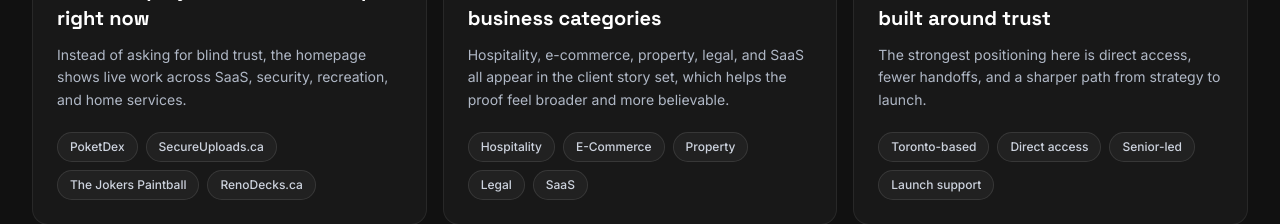
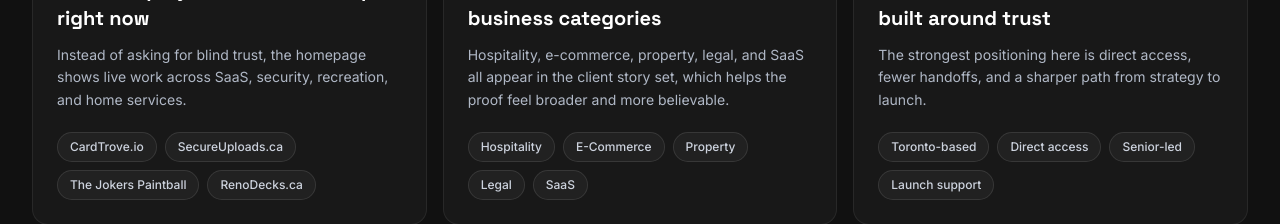
Before and after one commit to bellaclawd/excell-online, a React (Vite) app: page / in a window 1280 px wide. Shown: the part 1160-1384 px from the top of the page. Built offline with nearby package versions, Linux system fonts and the light colour scheme; no server answers.

Commit message:
feat: replace poketdex portfolio proof with cardtrove

```diff
--- a/src/components/sections/Portfolio.tsx
+++ b/src/components/sections/Portfolio.tsx
@@ -7,14 +7,19 @@
 import { portfolioItems, type PortfolioItem } from '../../data/portfolio'
 
 const CASE_STUDY_PARAM = 'case-study'
+const legacyCaseStudyIds: Record<string, string> = {
+  poketdex: 'cardtrove',
+}
 
 function getCaseStudyFromUrl() {
   const params = new URLSearchParams(window.location.search)
-  const id = params.get(CASE_STUDY_PARAM)
+  const rawId = params.get(CASE_STUDY_PARAM)
 
-  if (!id) {
+  if (!rawId) {
     return null
   }
+
+  const id = legacyCaseStudyIds[rawId] ?? rawId
 
   return portfolioItems.find((item) => item.id === id) ?? null
 }
--- a/src/components/sections/TrustBar.tsx
+++ b/src/components/sections/TrustBar.tsx
@@ -6,7 +6,7 @@
     eyebrow: 'Live Portfolio',
     title: 'Four real projects visitors can open right now',
     body: 'Instead of asking for blind trust, the homepage shows live work across SaaS, security, recreation, and home services.',
-    items: ['PoketDex', 'SecureUploads.ca', 'The Jokers Paintball', 'RenoDecks.ca'],
+    items: ['CardTrove.io', 'SecureUploads.ca', 'The Jokers Paintball', 'RenoDecks.ca'],
   },
   {
     icon: Building2,
--- a/src/data/portfolio.ts
+++ b/src/data/portfolio.ts
@@ -18,27 +18,27 @@
 
 export const portfolioItems: PortfolioItem[] = [
   {
-    id: 'poketdex',
-    title: 'PoketDex',
-    client: 'PoketDex',
+    id: 'cardtrove',
+    title: 'CardTrove.io',
+    client: 'CardTrove',
     category: 'SaaS & Web App',
-    tags: ['Web App', 'Database', 'Pokémon TCG'],
-    metric: 'SaaS Launch',
-    image: '/poketdex.jpg',
-    url: 'https://www.poketdex.io',
-    summary: 'Collector-first product UX for browsing cards, prices, and collection data without losing clarity.',
-    focus: 'Shows Excell can handle dense product interfaces while keeping hierarchy clean and mobile-friendly.',
-    brief: 'A collector-focused platform for browsing cards, pricing data, and collection information in a way that still feels organized and quick to scan.',
-    challenge: 'Trading-card data can become visually noisy fast. The experience needed to support enthusiasts, not intimidate them.',
+    tags: ['Web App', 'Portfolio Tracking', 'Pokemon TCG'],
+    metric: 'Collector SaaS',
+    image: '/cardtrove.jpg',
+    url: 'https://www.cardtrove.io',
+    summary: 'Collector-first product UX for tracking card portfolios, pricing, and inventory without drowning the user in data.',
+    focus: 'Shows Excell can shape a niche collector tool into a clearer SaaS experience with stronger hierarchy and mobile readability.',
+    brief: 'A Pokemon card portfolio tracker built for collectors who want cleaner oversight of their collection, market pricing, and day-to-day product workflows.',
+    challenge: 'Collector products can become visually noisy fast when pricing, grading support, collection data, and future marketplace features all compete for attention.',
     approach: [
-      'Keep the hierarchy anchored around the cards first, then layer data and actions in a way that still feels approachable.',
-      'Make filtering, browsing, and collection context feel lightweight instead of overwhelming on both desktop and mobile.',
-      'Balance product depth with enough restraint that the app still feels polished, not cluttered.',
+      'Anchor the interface around the collection first, then layer portfolio value, card details, and actions in a way that still feels approachable.',
+      'Keep product workflows clean enough for repeat use, especially on mobile where collectors need quick scanning instead of dense dashboards.',
+      'Balance hobby energy with enough restraint that the product still feels polished, modern, and trustworthy.',
     ],
     proofPoints: [
-      'Dense product UX that still scans clearly',
-      'Strong example of app-style hierarchy, not just marketing design',
-      'Shows mobile-friendly handling of image-heavy data',
+      'Dense collector data that still scans clearly',
+      'A stronger example of product UX, not just marketing-page design',
+      'Shows mobile-friendly handling of image-heavy portfolio tracking',
     ],
     featured: true,
   },
```
Also changed, not shown: public/cardtrove.jpg (added).
